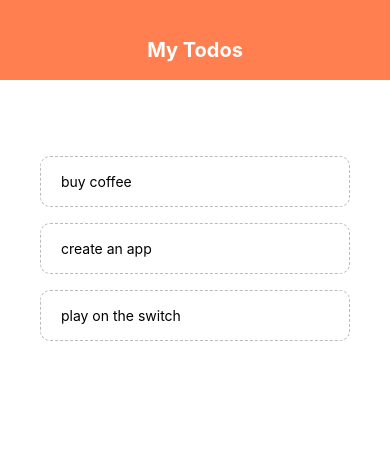
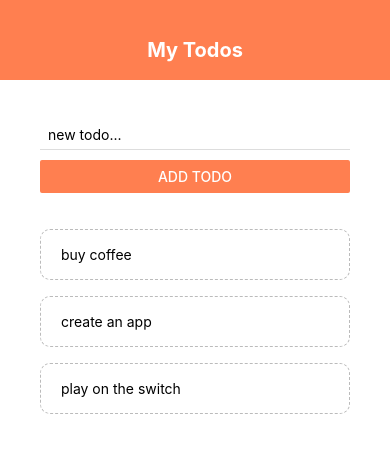
Before and after one commit to ahmedmohamed522/Learn-react-native, a React Native app: screen / in a window 390 px wide. Shown: the top 452 px of the page. Built offline with nearby package versions, Linux system fonts and the light colour scheme.

Commit message:
add functionality of adding new todos

```diff
--- a/App.js
+++ b/App.js
@@ -1,14 +1,15 @@
 import { StatusBar } from "expo-status-bar";
 import { useState } from "react";
 import { FlatList, StyleSheet, Text, View } from "react-native";
+import AddTodo from "./components/AddTodo";
 import Header from "./components/Header";
 import TodoItem from "./components/TodoItem";
 
 export default function App() {
     const [todos, setTodos] = useState([
-        { text: "buy coffee", key: 1 },
-        { text: "create an app", key: 2 },
-        { text: "play on the switch", key: 3 },
+        { text: "buy coffee", key: "1" },
+        { text: "create an app", key: "2" },
+        { text: "play on the switch", key: "3" },
     ]);
     const pressHandler = (key) => {
         return setTodos((prevTodos) =>
@@ -17,11 +18,16 @@ export default function App() {
             })
         );
     };
+    const addItem = (text) => {
+        setTodos((prevTodos) => {
+            return [...prevTodos, { text, key: Math.random().toString() }];
+        });
+    };
     return (
         <View style={styles.container}>
             <Header />
             <View style={styles.content}>
-                {/* to do form */}
+                <AddTodo addItem={addItem} />
                 <View style={styles.list}>
                     <FlatList
                         data={todos}
--- /dev/null
+++ b/components/AddTodo.js
@@ -0,0 +1,38 @@
+import React, { useState } from "react";
+import { Button, StyleSheet, TextInput, View } from "react-native";
+
+const AddTodo = ({ addItem }) => {
+    const [text, setText] = useState("");
+    const changeHandler = (val) => {
+        setText(val);
+    };
+    return (
+        <View>
+            <TextInput
+                style={styles.input}
+                placeholder="new todo..."
+                value={text}
+                onChangeText={changeHandler}
+            ></TextInput>
+            <Button
+                title="add todo"
+                onPress={() => {
+                    addItem(text);
+                    setText("");
+                }}
+                color="coral"
+            />
+        </View>
+    );
+};
+const styles = StyleSheet.create({
+    input: {
+        marginBottom: 10,
+        paddingHorizontal: 8,
+        paddingVertical: 6,
+        borderBottomWidth: 1,
+        borderBottomColor: "#ddd",
+    },
+});
+
+export default AddTodo;
```
